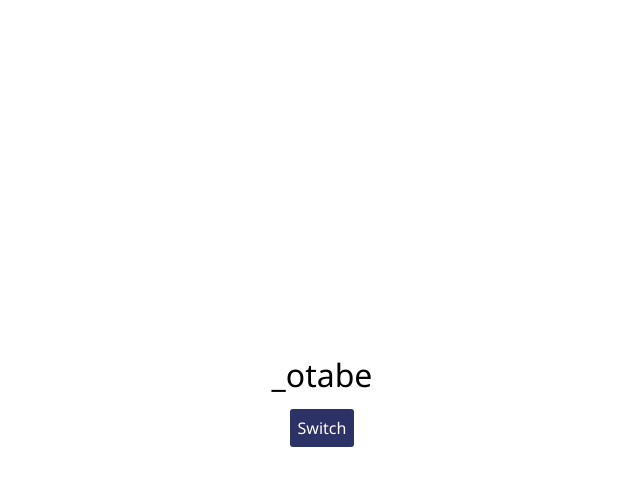
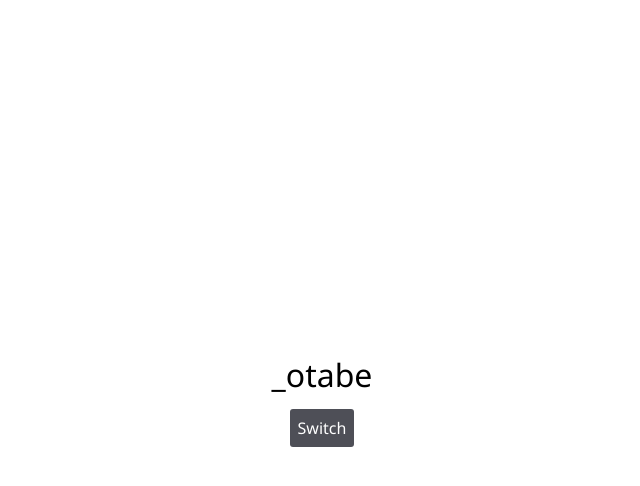
Before and after one commit to kent0505/dark.github.io, a plain HTML site: page index.html in a window 1280 px wide. In both pictures the pointer is over the button "Switch". Shown: the whole page, without its empty margins (318-958 px from the left). Drawn offline with Linux system fonts and the light colour scheme.

Commit message:
Update light.css

```diff
--- a/light.css
+++ b/light.css
@@ -30,5 +30,5 @@ button {
     outline: none;
 }
 button:hover {
-    background: rgb(45, 50, 102);
+    background: rgb(78, 79, 87);
 }
```
